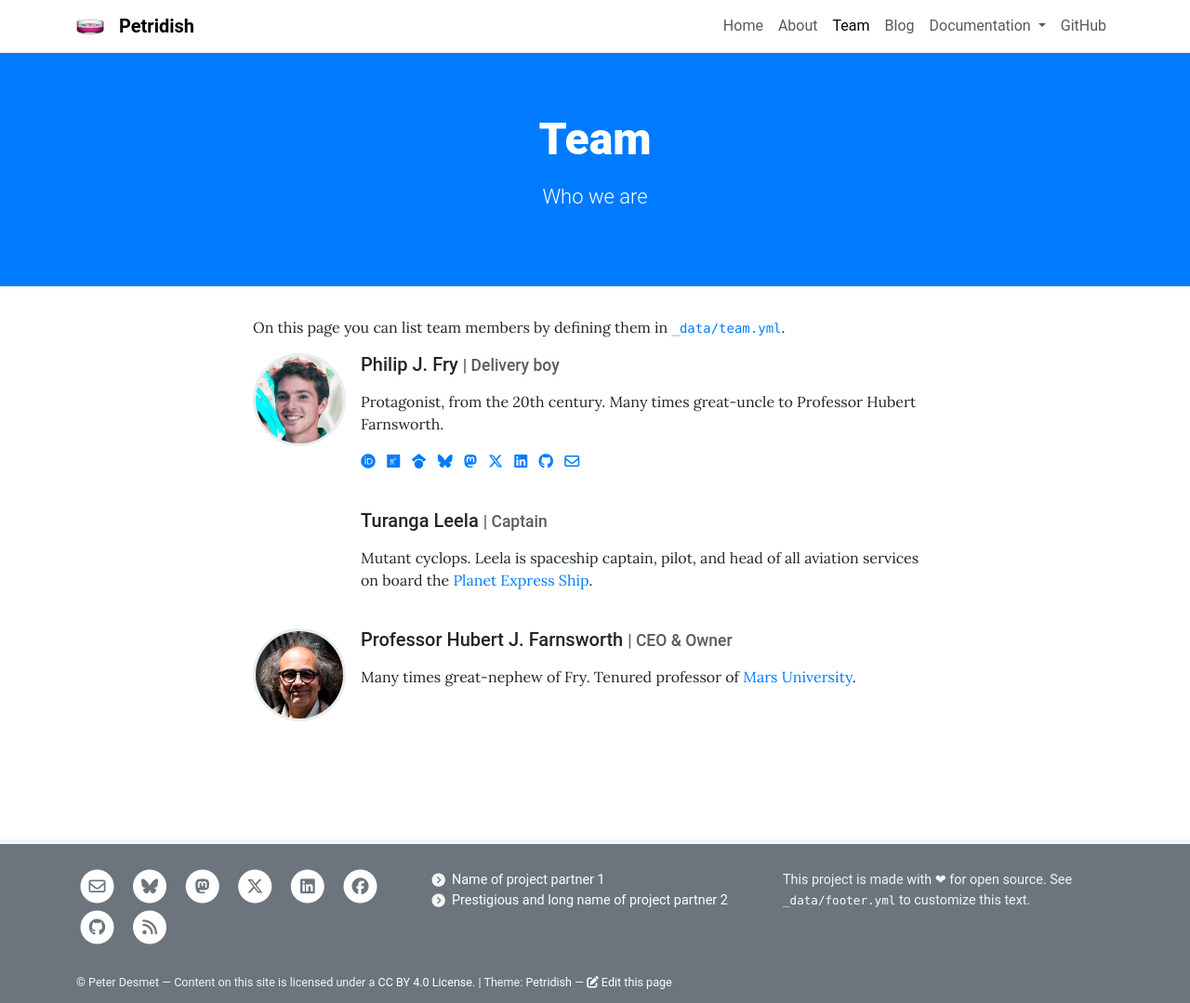
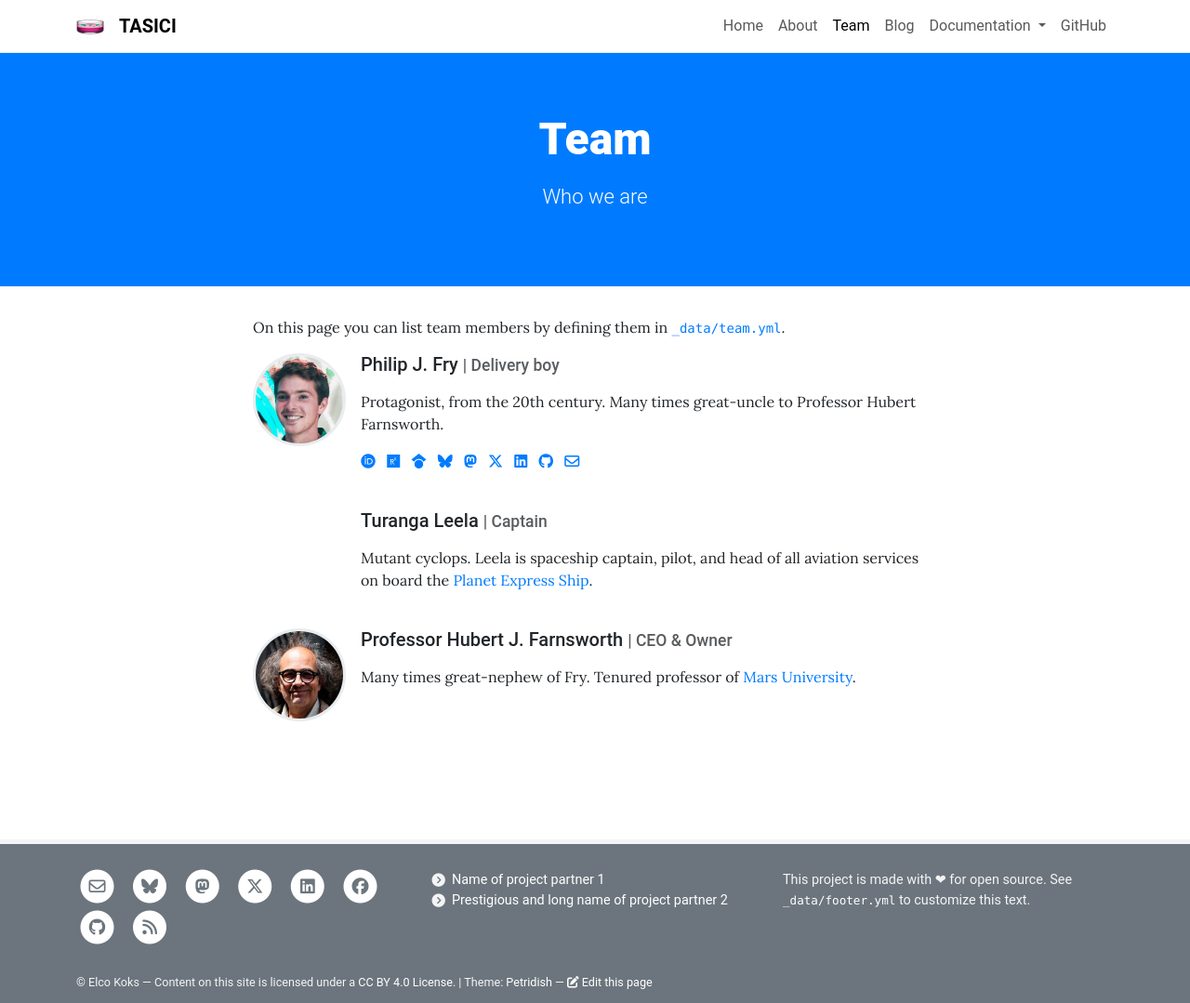
Before and after one commit to ElcoK/tasici-project-website, a Jekyll site: the page built from pages/team.md, in a window 1280 px wide. Shown: the whole page at 93% size. Built offline with Jekyll 4.4.1, drawn with Linux system fonts in a browser that asks for light colours.

Commit message:
Update _config.yml

```diff
--- a/_config.yml
+++ b/_config.yml
@@ -1,7 +1,7 @@
 # SITE SETTINGS
-title: Petridish                        # Title in top navigation bar (navbar) and <head>
-author: Peter Desmet                    # Used for copyright statement in footer
-baseurl: "/petridish"                   # Only required if your site is in a directory e.g. https://username.github.io/sitename
+title: TASICI                        # Title in top navigation bar (navbar) and <head>
+author: Elco Koks                    # Used for copyright statement in footer
+baseurl: "/tasici-project-website"                   # Only required if your site is in a directory e.g. https://username.github.io/sitename
                                         # which has url: "https://username.github.io" (no slash) and baseurl: "/sitename" (leading slash)
                                         # A baseurl affects internal links, see http://peterdesmet.com/petridish/markdown/#links
 
```
